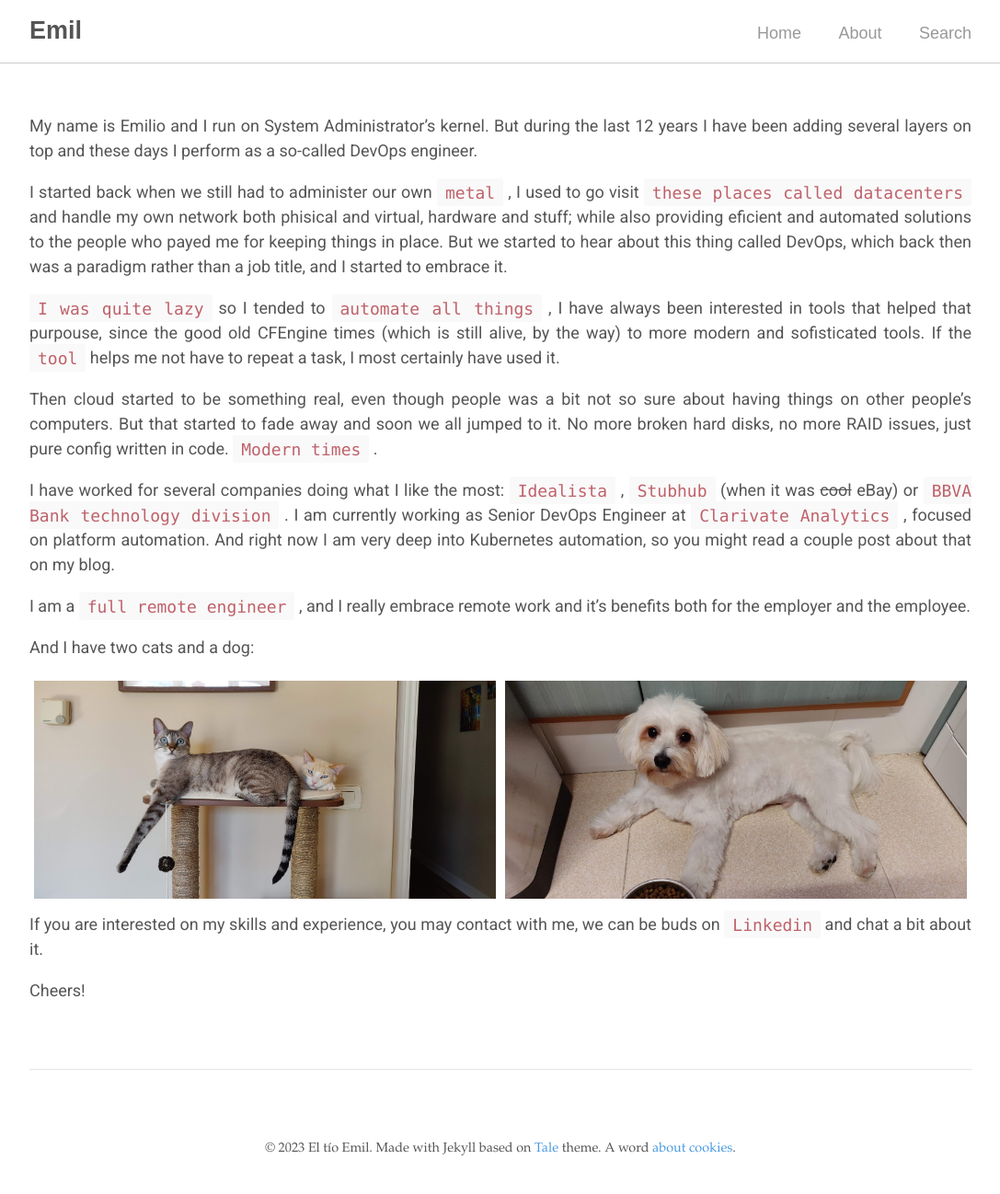
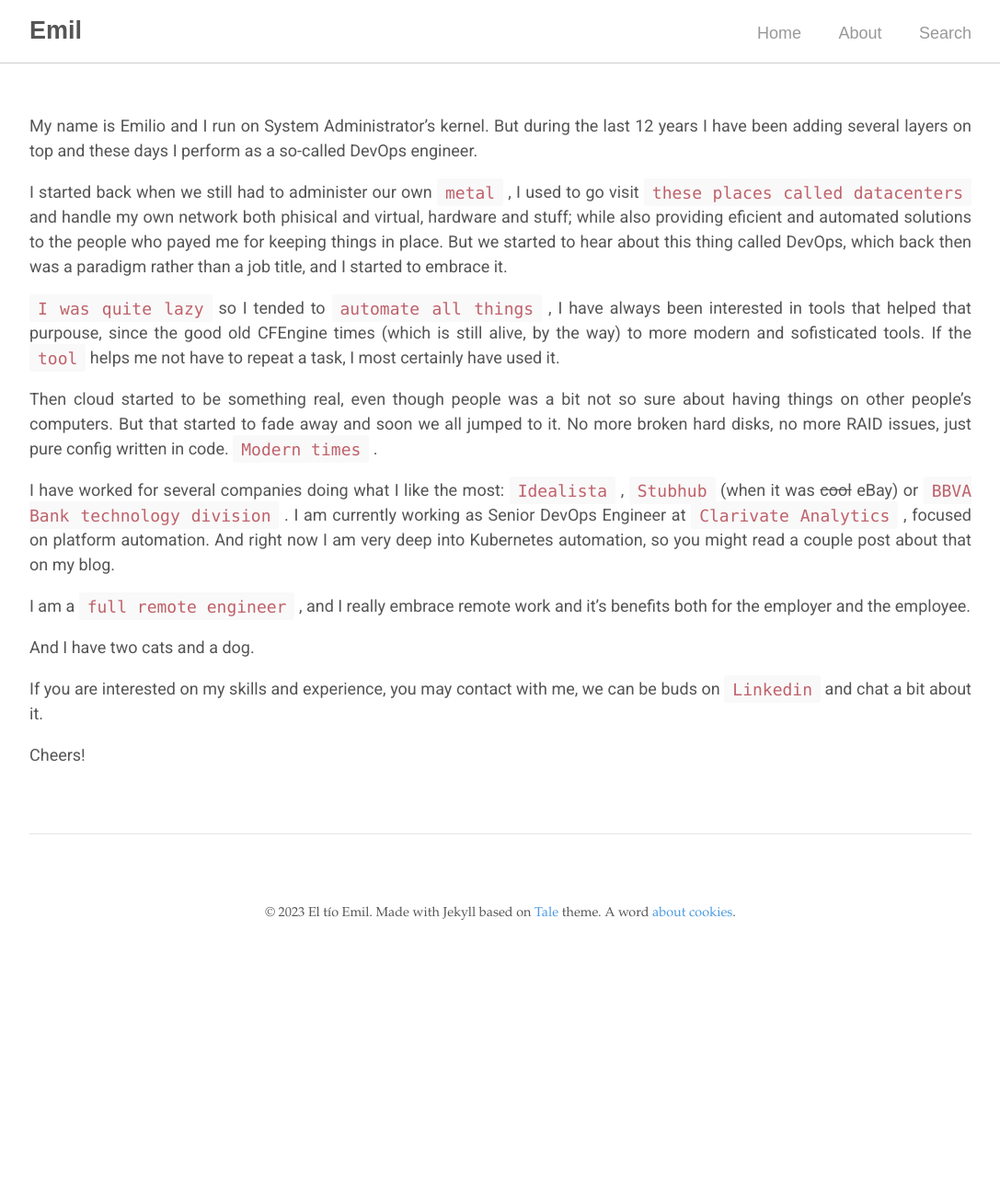
Before and after one commit to eltioemil/eltioemil.github.io, a Jekyll site: the page built from _pages/about.md, in a window 1280 px wide. Shown: the whole page at 92% size, without its empty margins (96-1183 px from the left). Built offline with Jekyll 4.4.1, drawn with Linux system fonts in a browser that asks for light colours; nearby versions of some CDN libraries; comment, search, counter and statistics services are not loaded; after the commit the page ends 1042 px from its top, so only the background shows below that.

```diff
--- a/Gemfile
+++ b/Gemfile
@@ -2,3 +2,4 @@
 
 source "https://rubygems.org"
 gemspec
+gem "webrick", "~> 1.8"
--- a/_config.yml
+++ b/_config.yml
@@ -4,6 +4,7 @@ description: "Emil's site"
 baseurl: ""
 url: ""
 enable_search: true
+excerpt_size: 60
 
 # Author
 author:
--- a/_layouts/home.html
+++ b/_layouts/home.html
@@ -19,7 +19,7 @@ layout: default
       <h1 class="catalogue-title">{{ post.title }}</h1>
       <div class="catalogue-line"></div>
       <p>
-        {{ post.content | strip_html | truncatewords: 60 }}
+        {{ post.content | strip_html | truncatewords: site.excerpt_size }}
       </p>
     </a>
   </div>
--- a/_layouts/post.html
+++ b/_layouts/post.html
@@ -41,3 +41,4 @@ layout: default
 <script src="https://code.jquery.com/jquery-3.5.1.min.js"></script>
 <script src="{{ "/assets/js/back-to-top.js" | relative_url }}"></script>
 <script src="{{ "/assets/js/scroll.js" | relative_url }}"></script>
+<script src="{{ "/assets/js/did.js" | relative_url }}"></script>
--- a/_pages/about.md
+++ b/_pages/about.md
@@ -17,11 +17,8 @@ I have worked for several companies doing what I like the most: [`Idealista`](ht
 
 I am a [`full remote engineer`](https://weworkremotely.com/blog) , and I really embrace remote work and it's benefits both for the employer and the employee.
 
-And I have two cats and a dog:
+And I have two cats and a dog.
 
-![Cats]({{ site.baseurl }}/IMG_20200620_191342.jpg){: style="float:left; width: 50%; padding: 5px;"}
-![Dog]({{ site.baseurl }}/IMG_20200724_193547.jpg){: style="float:right; width: 50%; padding: 5px;"}
-
-<br>If you are interested on my skills and experience, you may contact with me, we can be buds on [`Linkedin`](https://www.linkedin.com/in/emiliourena) and chat a bit about it.
+If you are interested on my skills and experience, you may contact with me, we can be buds on [`Linkedin`](https://www.linkedin.com/in/emiliourena) and chat a bit about it.
 
 Cheers!
--- /dev/null
+++ b/assets/js/did.js
@@ -0,0 +1,6 @@
+async function resolveHandle(handle: string) {
+  const res = await fetch(`https://${handle}/.well-known/atproto-did`)
+  const did = await res.text()
+  assert(typeof did === 'string' && did.startsWith('did:'))
+  return did
+}
--- a/docker-compose.yml
+++ b/docker-compose.yml
@@ -9,6 +9,7 @@ services:
       - |
         /bin/sh << HERE
         bundle install
+        bundle add webrick
         jekyll serve --watch --force-polling --verbose
         HERE
     ports:
```
Also changed, not shown: Gemfile.lock, IMG_20200620_191342.jpg (deleted), IMG_20200724_193547.jpg (deleted), 1 other file.
